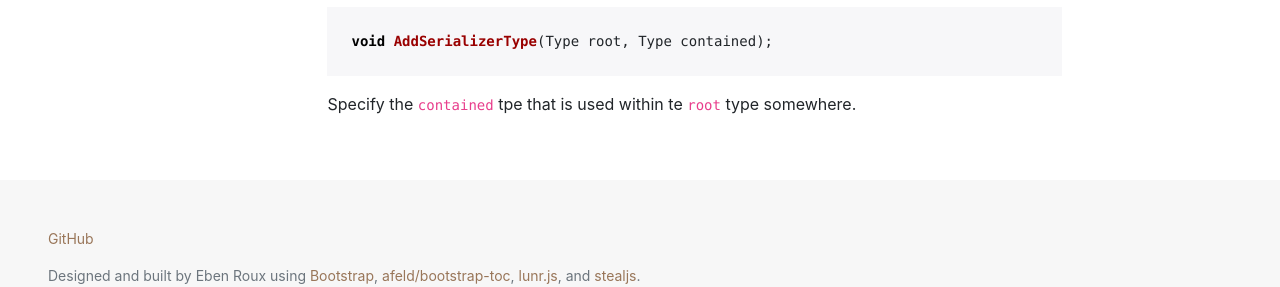
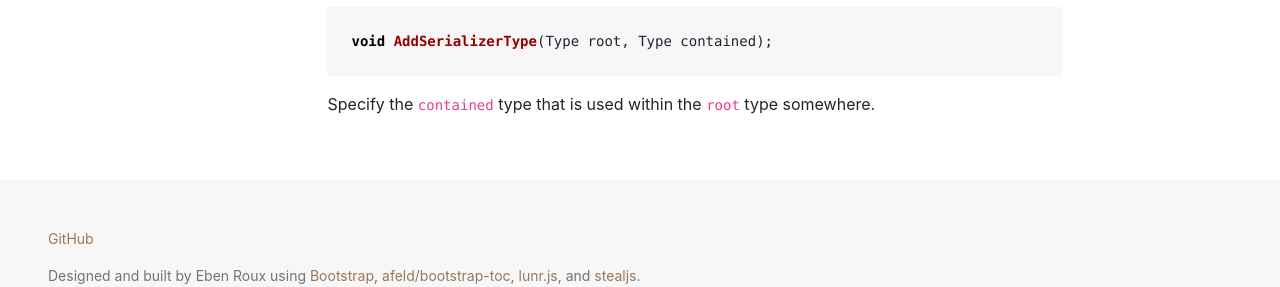
Before and after one commit to Shuttle/shuttle-core, a Jekyll site: the page built from shuttle-core-serialization.md, in a window 1280 px wide and 900 px high, scrolled down 1090 px. Shown: the part 550-837 px from the top of the window. Built offline with Jekyll 4.4.1, drawn with Linux system fonts in a browser that asks for light colours; a script that is not in the unit is left out.

Commit message:
Update shuttle-core-serialization.md

````diff
--- a/shuttle-core-serialization.md
+++ b/shuttle-core-serialization.md
@@ -73,4 +73,4 @@ By explicitly specifying the types the `DefaultSerializer` will add a namespace
 void AddSerializerType(Type root, Type contained);
 ```
 
-Specify the `contained` tpe that is used within te `root` type somewhere.
+Specify the `contained` type that is used within the `root` type somewhere.
````
